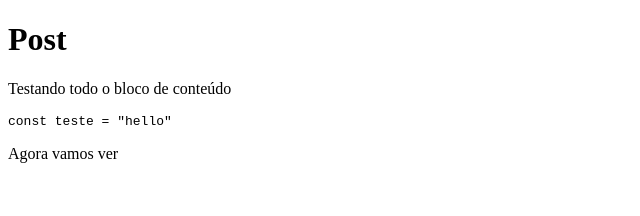
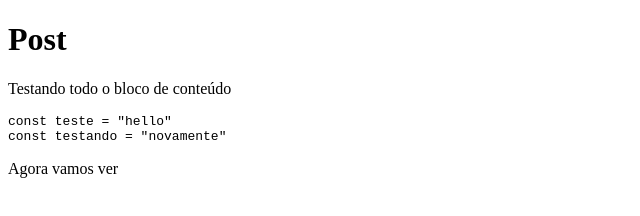
Before and after one commit to alexandrebekor/poc-gatsby-netlify-cms, a Gatsby site: page /blog/teste/index-1/ in a window 1280 px wide. Shown: the whole page, without its empty margins (0-640 px from the left). Built offline with nearby package versions, Linux system fonts and the light colour scheme; Gatsby itself is replaced by a stand-in of ours; some packages are replaced by stand-ins of ours; code samples lack their colours.

Commit message:
Update Posts “teste/index-1”

````diff
--- a/src/content/post/teste/index-1.md
+++ b/src/content/post/teste/index-1.md
@@ -7,6 +7,7 @@ Testando todo o bloco de conteúdo
 
 ```javascript
 const teste = "hello"
+const testando = "novamente"
 ```
 
 Agora vamos ver
````
